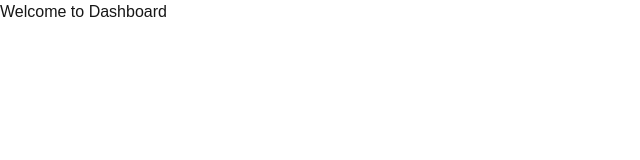
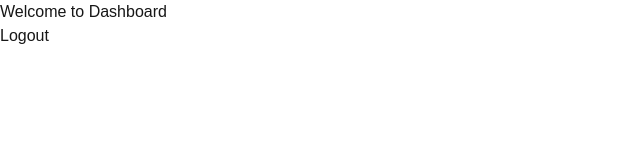
Before and after one commit to puneetshukla14/pingroom, a Next.js app: page / in a window 1280 px wide. Shown: the top 160 px of the page, without its empty margins (0-640 px from the left). Built offline with nearby package versions, Linux system fonts and the light colour scheme; sample sign-in values are in the browser's storage.

Commit message:
Update page.tsx

```diff
--- a/app/page.tsx
+++ b/app/page.tsx
@@ -8,8 +8,20 @@
 
   useEffect(() => {
     const token = localStorage.getItem('token');
-    if (!token) router.push('/login');
+    if (!token) {
+      router.push('/login');
+    }
   }, []);
 
-  return <h1>Welcome to Dashboard</h1>;
+  const handleLogout = () => {
+    localStorage.removeItem('token');
+    router.push('/login');
+  };
+
+  return (
+    <div>
+      <h1>Welcome to Dashboard</h1>
+      <button onClick={handleLogout}>Logout</button>
+    </div>
+  );
 }
```
